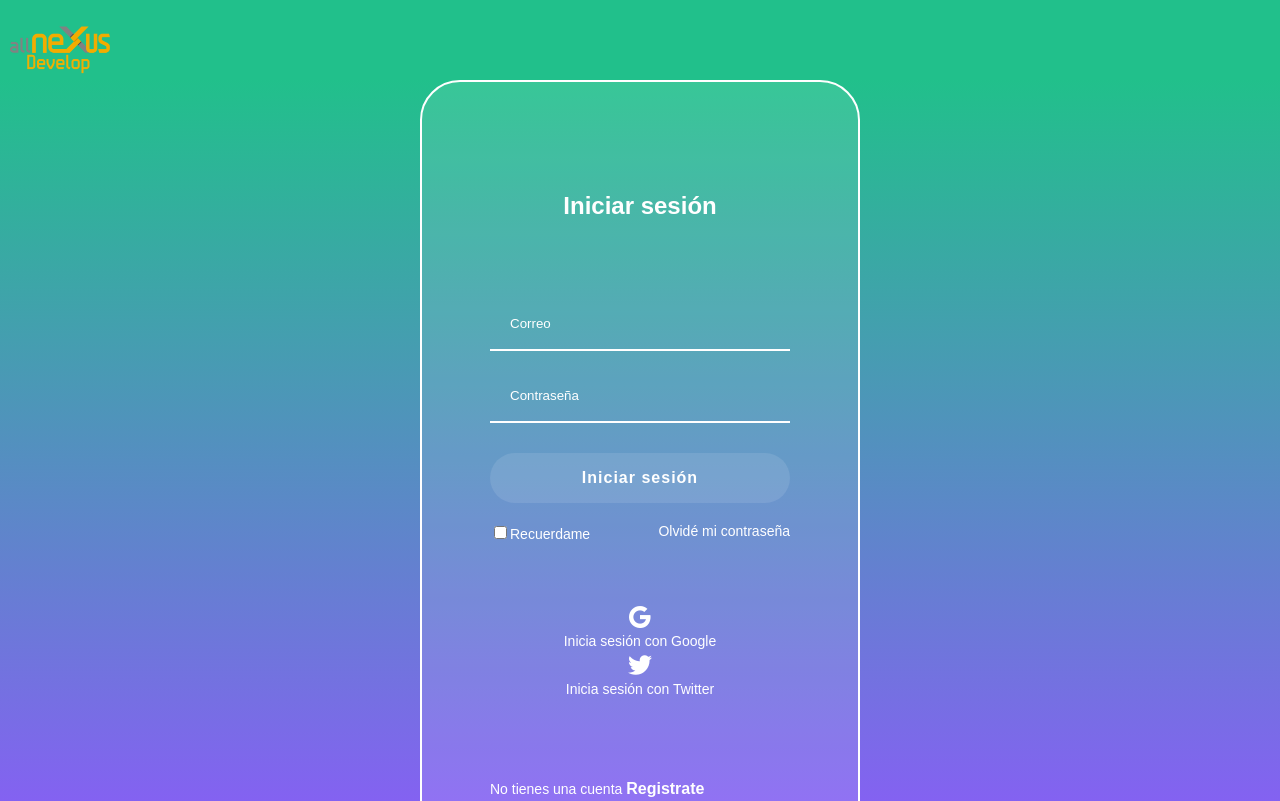
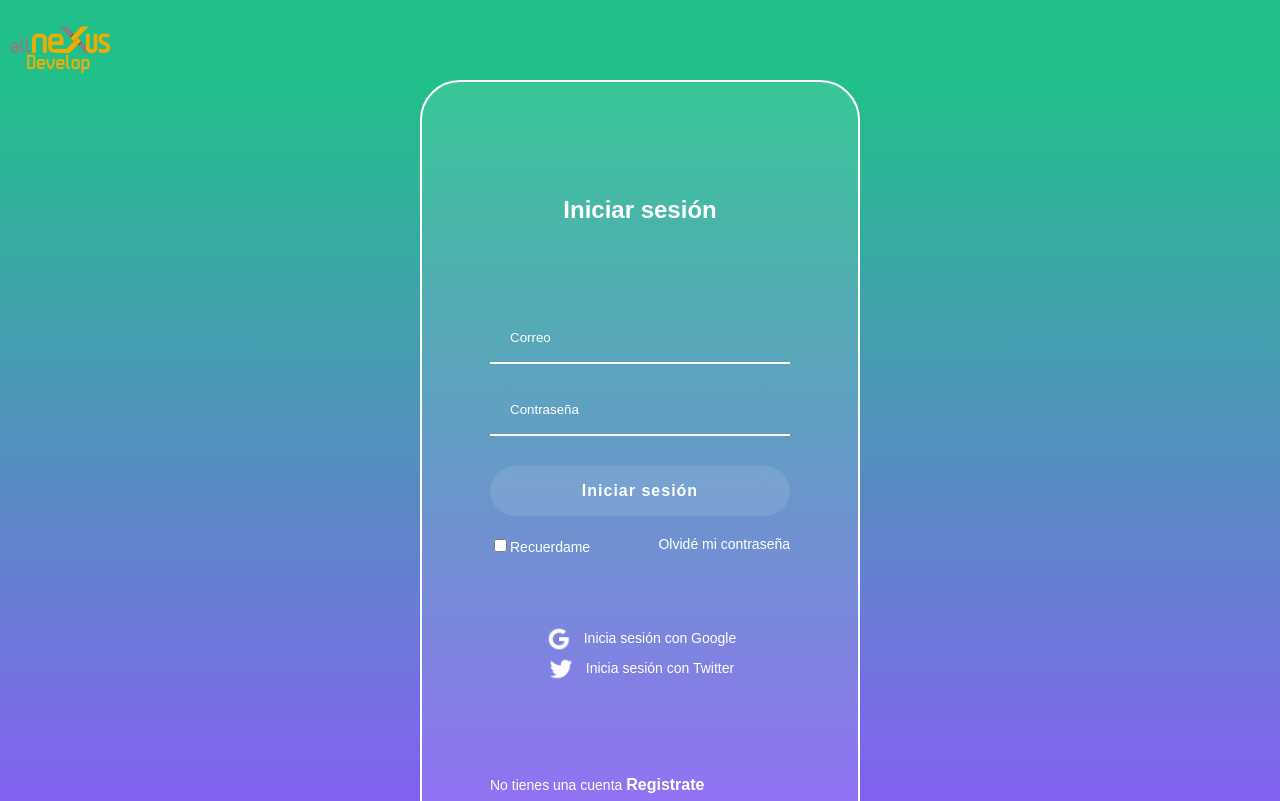
Before and after one commit to lenninIbarrraGonzalez/FrontendDeveloper, a plain HTML site: page index.html in a window 1280 px wide. Shown: the top 801 px of the page. Drawn offline with Linux system fonts and the light colour scheme.

Commit message:
Se arregla bug de redes sociales

```diff
--- a/css/login.css
+++ b/css/login.css
@@ -1,6 +1,5 @@
 body{
     margin: 0px;
-
     font-family: 'Muli', sans-serif;
 }
 .header{
@@ -37,16 +36,13 @@ body{
     justify-content: space-around;
     flex-direction: column;
 }
-
 .login__container h2{
     text-align: center;
 }
-
 .login__container--form{
     display: flex;
     flex-direction: column;
 }
-
 .login__container--form label{
     font-size: 14px;
 }
@@ -57,38 +53,31 @@ body{
     justify-content: space-between;
     margin-top: 10px;
 }
-
 .login__container--remember-me a{
     color: white;
     font-size: 14px;
     text-decoration: none;
 }
-
 .login__container--remember-me a:hover{
     text-decoration: underline;
 }
-
-
 .login__container--social-media > div{
     display: flex;
     flex-direction: column;
     align-items: center;
-
+    justify-content: center;
     font-size: 14px;
     margin-bottom: 10px;
+
 }
-
-.login__container--social-media > img{
+.login__container--social-media img{
     width: 30px;
     margin-right: 10px;
-
-
+    vertical-align: middle;
 }
-
 .login__container--register{
     font-size: 14px;
 }
-
 .login__container--register a{
     font-size: 16px;
     color: white;
@@ -99,7 +88,6 @@ body{
 .login__container--register a:hover{
     text-decoration: underline;
 }
-
 .input{
     background-color: transparent;
     border-left: 0px;
@@ -111,12 +99,10 @@ body{
     outline: none;
     height: 50px;
 }
-
 input::placeholder{
     color: white;
     font-family: 'Muli', sans-serif;
 }
-
 .button{
     background-color: rgba(255,255,255,0.1);
     border: none;
@@ -130,7 +116,6 @@ input::placeholder{
     letter-spacing: 1px;
     margin: 10px 0px;
 }
-
 .footer{
     display: flex;
     align-items: center;
@@ -139,7 +124,6 @@ input::placeholder{
     background-color: #8f57fd;
 
 }
-
 .footer a{
     color: white;
     cursor: pointer;
@@ -147,7 +131,6 @@ input::placeholder{
     padding-left: 30px;
     text-decoration: none;
 }
-
 .footer a{
     text-decoration: underline;
 }
--- a/index.html
+++ b/index.html
@@ -29,8 +29,12 @@
             </form>
             <section class="login__container--social-media">
                 <div>
-                    <img src="assets/icons/google-icon.png" alt="google">Inicia sesi&oacute;n con Google
+                    <div>
+                        <img src="assets/icons/google-icon.png" alt="google">Inicia sesi&oacute;n con Google
+                    </div>
+                  <div>
                     <img src="assets/icons/twitter-icon.png" alt="Twitter">Inicia sesi&oacute;n con Twitter
+                  </div>
                 </div>
             </section>
             <p class="login__container--register">No tienes una cuenta <a href="">Registrate</a></p>
```
